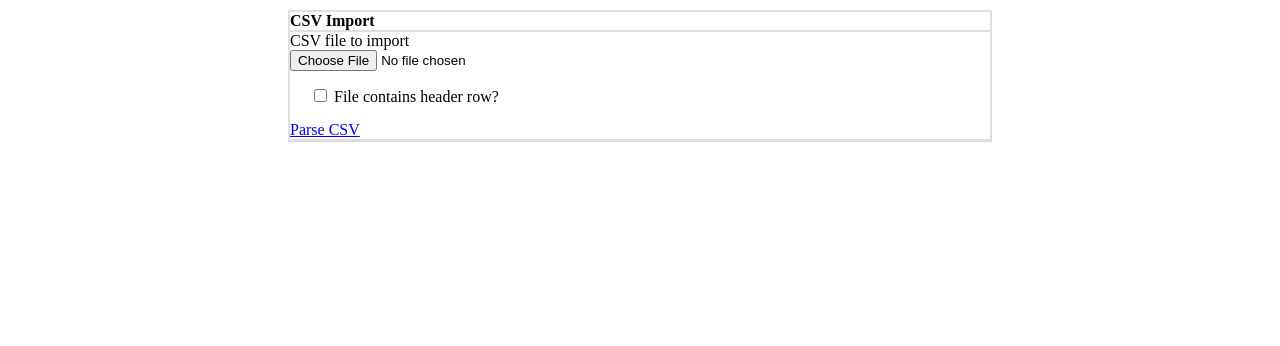
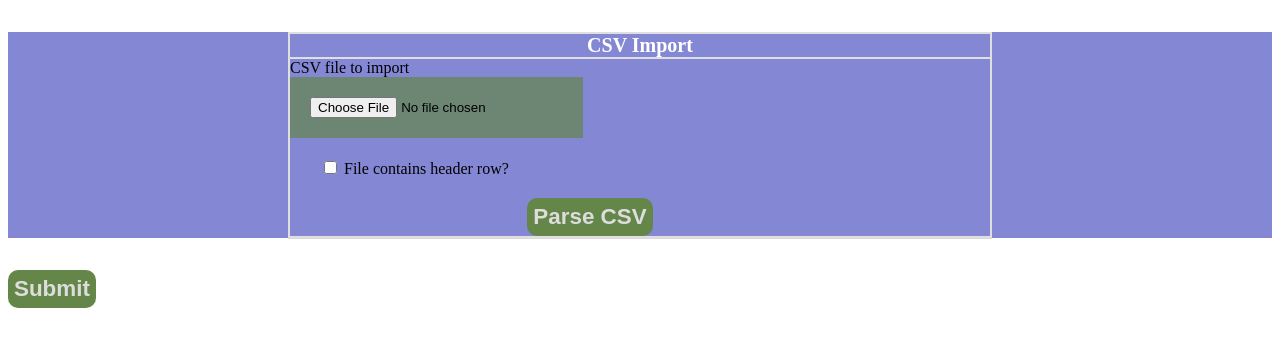
Before and after one commit to sean-code/upload-frontend, a Vue app: page / in a window 1280 px wide. Shown: the top 346 px of the page. Built offline with nearby package versions, Linux system fonts and the light colour scheme.

Commit message:
Update: Get the new component to take an uploaded file and parse the csv data

```diff
--- a/src/components/Upload.vue
+++ b/src/components/Upload.vue
@@ -1,5 +1,5 @@
 <template>
-<div id="app">
+    <form id="app" @submit.prevent="handleSubmit">
         <div class="container">
             <div class="panel panel-sm">
                 <div class="panel-heading">
@@ -17,9 +17,8 @@
                     <label for="header_rows"><input type="checkbox" id="header_rows"> File contains header row?</label>
                 </div>
                 </div>
-
-        <div class="col-sm-offset-3 col-sm-9">
-          <a href="#" class="btn btn-primary">Parse CSV</a>
+                <div class="col-sm-offset-3 col-sm-9" id="buttons">
+                    <button class="btn btn-primary" id="parsing-button">Parse CSV</button>
                 </div>
                 <table v-if="parse_csv">
                 <thead>
@@ -38,13 +37,12 @@
                         {{csv[key]}}
                         </td>
                     </tr>
-
                 </table>
             </div>
             </div>
-
         </div>
-</div>
+        <button type="submit" class="btn btn-primary" id="parsing-button">Submit</button>
+    </form>
 </template>
 
 <script>
@@ -68,15 +66,15 @@ export default {
   },
   methods: {
     sortBy: function (key) {
-      var vm = this
+      let vm = this
       vm.sortKey = key
       vm.sortOrders[key] = vm.sortOrders[key] * -1
     },
     csvJSON(csv){
-      var vm = this
-      var lines = csv.split("\n")
-      var result = []
-      var headers = lines[0].split(",")
+      let vm = this
+      let lines = csv.split("\n")
+      let result = []
+      let headers = lines[0].split(",")
       vm.parse_header = lines[0].split(",")
       lines[0].split(",").forEach(function (key) {
         vm.sortOrders[key] = 1
@@ -85,8 +83,8 @@ export default {
       lines.map(function(line, indexLine){
         if (indexLine < 1) return // Jump header line
 
-        var obj = {}
-        var currentline = line.split(",")
+        let obj = {}
+        let currentline = line.split(",")
 
         headers.map(function(header, indexHeader){
           obj[header] = currentline[indexHeader]
@@ -100,13 +98,13 @@ export default {
       return result // JavaScript object
     },
     loadCSV(e) {
-      var vm = this
+      let vm = this
       if (window.FileReader) {
-        var reader = new FileReader();
+        let reader = new FileReader();
         reader.readAsText(e.target.files[0]);
         // Handle errors load
         reader.onload = function(event) {
-          var csv = event.target.result;
+          let csv = event.target.result;
           vm.parse_csv = vm.csvJSON(csv)
         };
         reader.onerror = function(evt) {
@@ -124,12 +122,13 @@ export default {
 </script>
 
 <style scoped>
-    html, body {
+    #app, .container {
         margin: 0;
         padding: 0;
     }
-    body {
+    .container {
         margin: 32px auto;
+        background-color: #161bae86;
     }
     .panel {
         border: 2px solid #dfdfdf;
@@ -143,13 +142,25 @@ export default {
     .panel-heading {
         border-bottom: 2px solid #dfdfdf;
     }
+    .panel-heading h4{
+        font-size: 20px;
+        text-align: center;
+        color: #ffffff;
+    }
     .panel-heading h1, .panel-heading h2, .panel-heading h3, .panel-heading h4, .panel-heading h5, .panel-heading h6 {
         margin: 0;
         padding: 0;
     }
     .panel-body .checkbox-inline {
-    padding: 15px 20px;
+        padding: 20px 30px;
     }
+
+    input{
+        padding: 20px;
+        background-color: rgba(100, 135, 73, 0.696);
+
+    }
+
     table {
         font-family: arial, sans-serif;
         border-collapse: collapse;
@@ -165,4 +176,20 @@ export default {
     tr:nth-child(even) {
     background-color: #dddddd;
     }
+    #buttons{
+        margin-right: 100px;
+        display: flex;
+        justify-content: space-evenly;
+    }
+    #parsing-button{
+        cursor: pointer;
+        text-decoration: none;
+        font-size: 1.4rem;
+        padding: 6px;
+        border: none;
+        border-radius: 10px;
+        background-color: rgb(100, 135, 73);
+        color: #dddddd;
+        font-weight: 600;
+    }
 </style>
```
Lines whose indentation alone changed are shown as unchanged.
